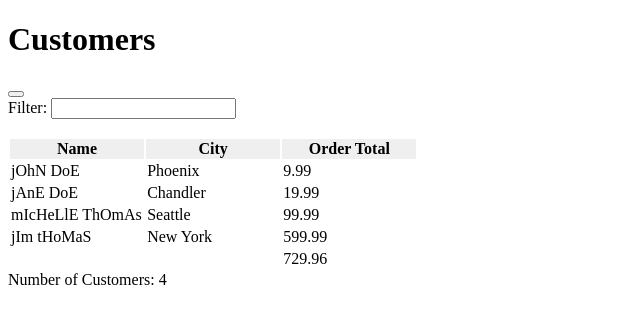
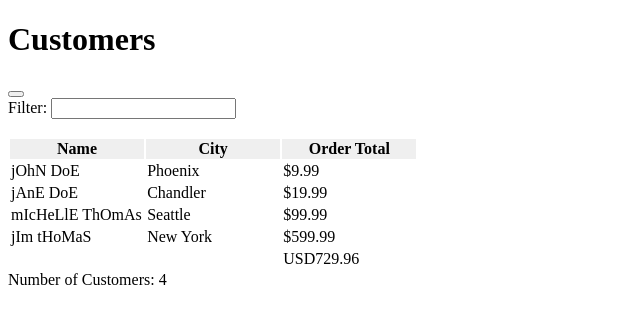
Before and after one commit to egraham2018/angular-customer-app, an Angular app: page / in a window 1280 px wide. Shown: the top 324 px of the page, without its empty margins (0-640 px from the left). Built offline with nearby package versions, Linux system fonts and the light colour scheme.

Commit message:
currency pipe
example of currency pipe. Note that currencyCode defaults to 'symbol'

```diff
--- a/src/app/customers/customers-list/customers-list.component.html
+++ b/src/app/customers/customers-list/customers-list.component.html
@@ -16,12 +16,12 @@
       </a>
     </td>
     <td>{{ cust.city }}</td>
-    <td>{{ cust.orderTotal }}</td>
+    <td>{{ cust.orderTotal | currency }}</td>
   </tr>
   <tr *ngIf="filteredCustomers && filteredCustomers.length">
     <td colspan="2">&nbsp;</td>
     <td>
-      {{ customersOrderTotal }}
+      {{ customersOrderTotal | currency:currencyCode:'code'}}
     </td>
   </tr>
   <tr *ngIf="!filteredCustomers || !filteredCustomers.length">
```
